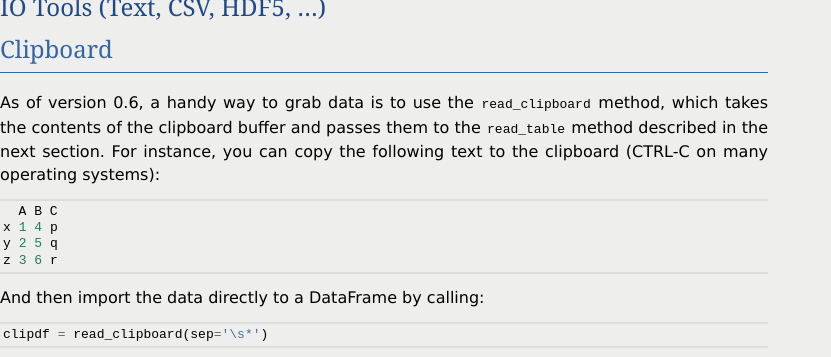
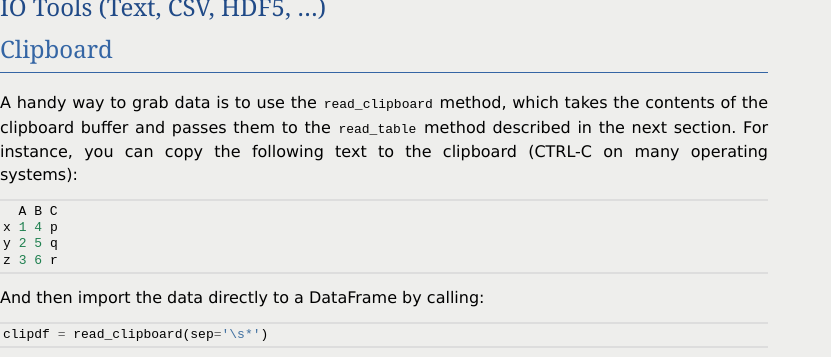
Before and after one commit to mobogaqc/pandas, a Sphinx documentation site: the page built from doc/source/io.rst, in a window 1280 px wide and 900 px high, cut to the strip 186-543 px from the top of the window. Shown: the whole strip, without its empty margins (0-831 px from the left). Built offline with Sphinx 7.4.7, drawn with Linux system fonts in a browser that asks for light colours; formulas are drawn with MathJax 3; pages that are not in the unit, such as notebooks, are missing from menus; the version number could not be read and is left out.

Commit message:
cleaned version references

```diff
--- a/doc/source/basics.rst
+++ b/doc/source/basics.rst
@@ -768,7 +768,7 @@ determine the sort order:
 
    df.sort_index(by='two')
 
-As of v0.6, the ``by`` argument can take a list of column names, e.g.:
+The ``by`` argument can take a list of column names, e.g.:
 
 .. ipython:: python
 
--- a/doc/source/dsintro.rst
+++ b/doc/source/dsintro.rst
@@ -500,7 +500,7 @@ Operations with scalars are just as you would expect:
 
 .. _dsintro.boolean:
 
-As of 0.6, boolean operators work:
+Boolean operators work as well:
 
 .. ipython:: python
 
--- a/doc/source/groupby.rst
+++ b/doc/source/groupby.rst
@@ -177,9 +177,9 @@ number:
 
    s.groupby(level='second').sum()
 
-As of v0.6, the aggregation functions such as ``sum`` will take the level
-parameter directly. Additionally, the resulting index will be named according
-to the chosen level:
+The aggregation functions such as ``sum`` will take the level parameter
+directly. Additionally, the resulting index will be named according to the
+chosen level:
 
 .. ipython:: python
 
--- a/doc/source/io.rst
+++ b/doc/source/io.rst
@@ -27,10 +27,10 @@ Clipboard
 
 .. _io.clipboard:
 
-As of version 0.6, a handy way to grab data is to use the ``read_clipboard``
-method, which takes the contents of the clipboard buffer and passes them to the
-``read_table`` method described in the next section. For instance, you can copy
-the following text to the clipboard (CTRL-C on many operating systems):
+A handy way to grab data is to use the ``read_clipboard`` method, which takes
+the contents of the clipboard buffer and passes them to the ``read_table``
+method described in the next section. For instance, you can copy the following
+text to the clipboard (CTRL-C on many operating systems):
 
 .. code-block:: python
 
--- a/doc/source/visualization.rst
+++ b/doc/source/visualization.rst
@@ -148,8 +148,8 @@ subplots:
 Box-Plotting
 ~~~~~~~~~~~~
 
-As of version 0.6.0, DataFrame has a ``boxplot`` method which allows you to
-visualize the distribution of values within each column.
+DataFrame has a ``boxplot`` method which allows you to visualize the
+distribution of values within each column.
 
 For instance, here is a boxplot representing five trials of 10 observations of
 a uniform random variable on [0,1).
```
Also changed, not shown: doc/source/indexing.rst (+5 -5 lines).
